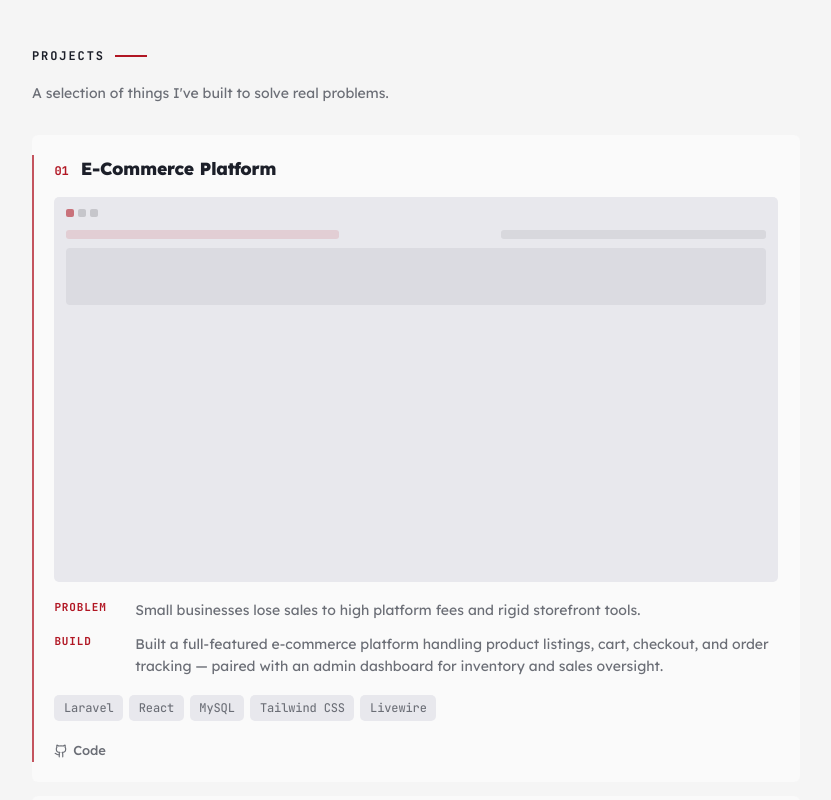
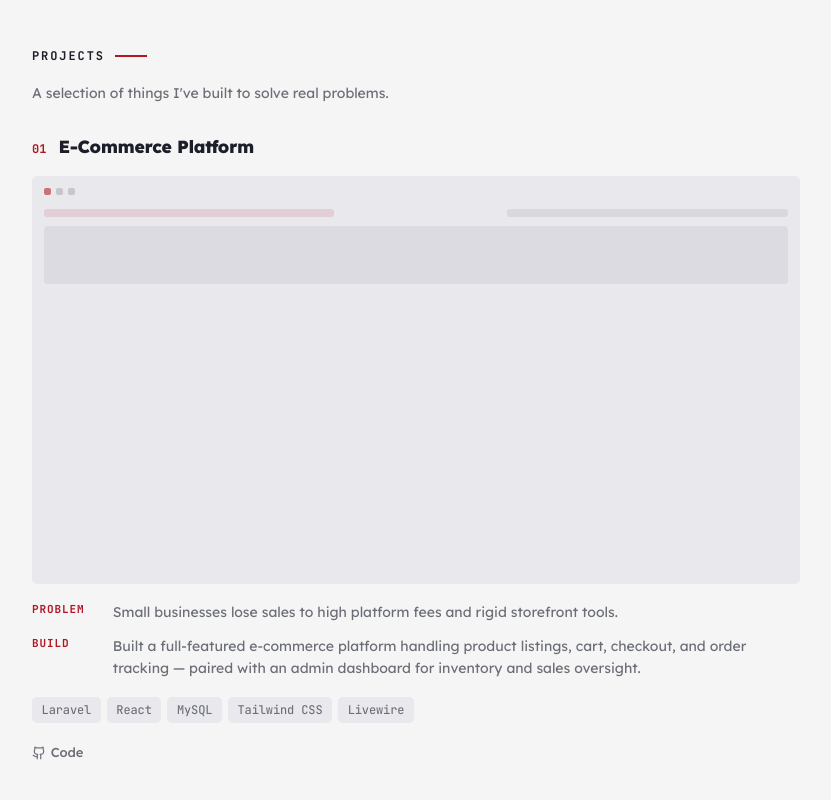
Before and after one commit to muhammedez/portfolio, a React (Vite) app: page / in a window 1280 px wide. Shown: the part 1540-2340 px from the top of the page, without its empty margins (224-1055 px from the left). Built offline with nearby package versions, Linux system fonts and the light colour scheme.

Commit message:
refactor: enhance ProjectsSection layout by adjusting spacing and card styles

```diff
--- a/src/globals.css
+++ b/src/globals.css
@@ -523,25 +523,19 @@ button {
 /* ================= PROJECTS ================= */
 .projects-grid {
   grid-template-columns: 1fr;
-  gap: 0.9rem;
+  gap: 2.25rem;
   display: grid;
 }
 
 .case-study-card {
-  background: var(--card);
-  border-radius: 6px;
+  background: transparent;
+  border-radius: 0;
   position: relative;
-  overflow: hidden;
+  overflow: visible;
 }
 
 .case-study-card::before {
-  content: "";
-  background: rgb(var(--accent-rgb) / 0.72);
-  width: 2px;
-  position: absolute;
-  top: 1.25rem;
-  bottom: 1.25rem;
-  left: 0;
+  content: none;
 }
 
 .case-study-tag {
@@ -562,7 +556,7 @@ button {
 
 .project-card-body {
   flex: 1;
-  padding: 1.35rem 1.4rem 1.3rem;
+  padding: 0;
   display: flex;
   flex-direction: column;
 }
```
